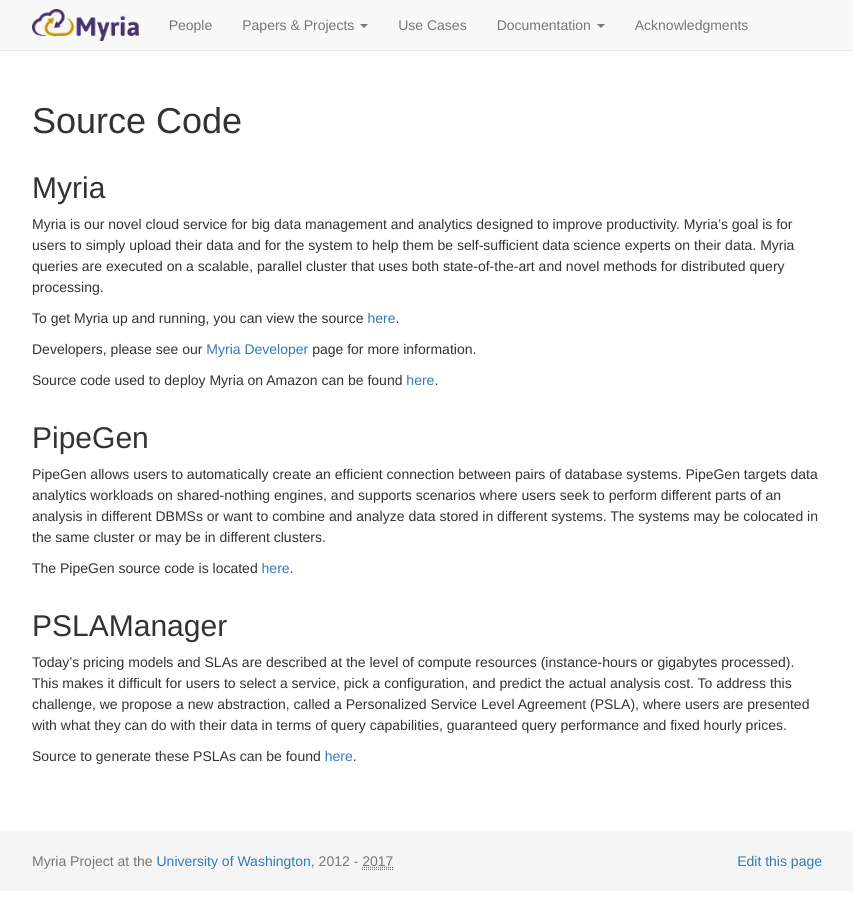
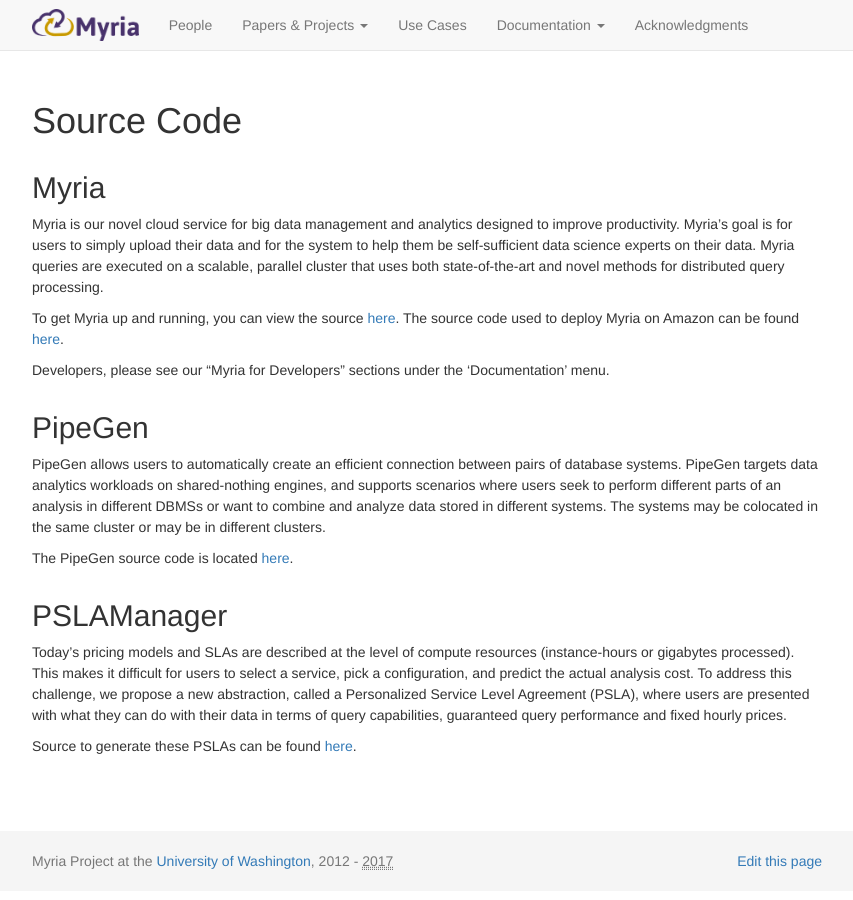
Before and after one commit to uwescience/myria-website, a Jekyll site: the page built from projects/sourceCode.md, in a window 1280 px wide. Shown: the whole page, without its empty margins (213-1066 px from the left). Built offline with Jekyll 4.4.1, drawn with Linux system fonts in a browser that asks for light colours; nearby versions of some CDN libraries.

Commit message:
updating page

```diff
--- a/projects/sourceCode.md
+++ b/projects/sourceCode.md
@@ -11,11 +11,9 @@
 
 Myria is our novel cloud service for big data management and analytics designed to improve productivity. Myria’s goal is for users to simply upload their data and for the system to help them be self-sufficient data science experts on their data. Myria queries are executed on a scalable, parallel cluster that uses both state-of-the-art and novel methods for distributed query processing.
 
-To get Myria up and running, you can view the source [here](https://github.com/uwescience/myria).
+To get Myria up and running, you can view the source [here](https://github.com/uwescience/myria). The source code used to deploy Myria on Amazon can be found [here](https://github.com/uwescience/myria-ec2-ansible).
 
-Developers, please see our [Myria Developer](http://myria.cs.washington.edu/docs/myriax/developers/MyriaX.html) page for more information.
-
-Source code used to deploy Myria on Amazon can be found [here](https://github.com/uwescience/myria-ec2-ansible).
+Developers, please see our "Myria for Developers" sections under the 'Documentation' menu.
 
 ## PipeGen
 
```
